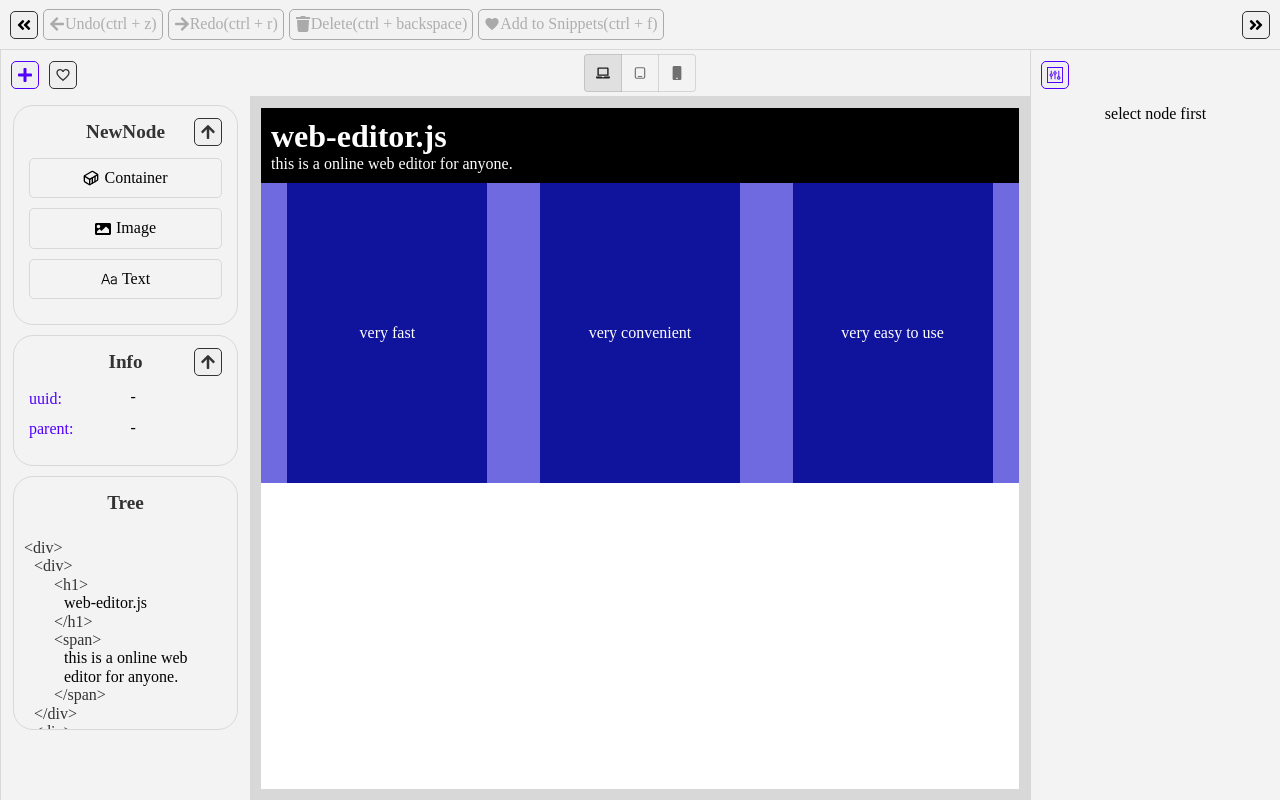
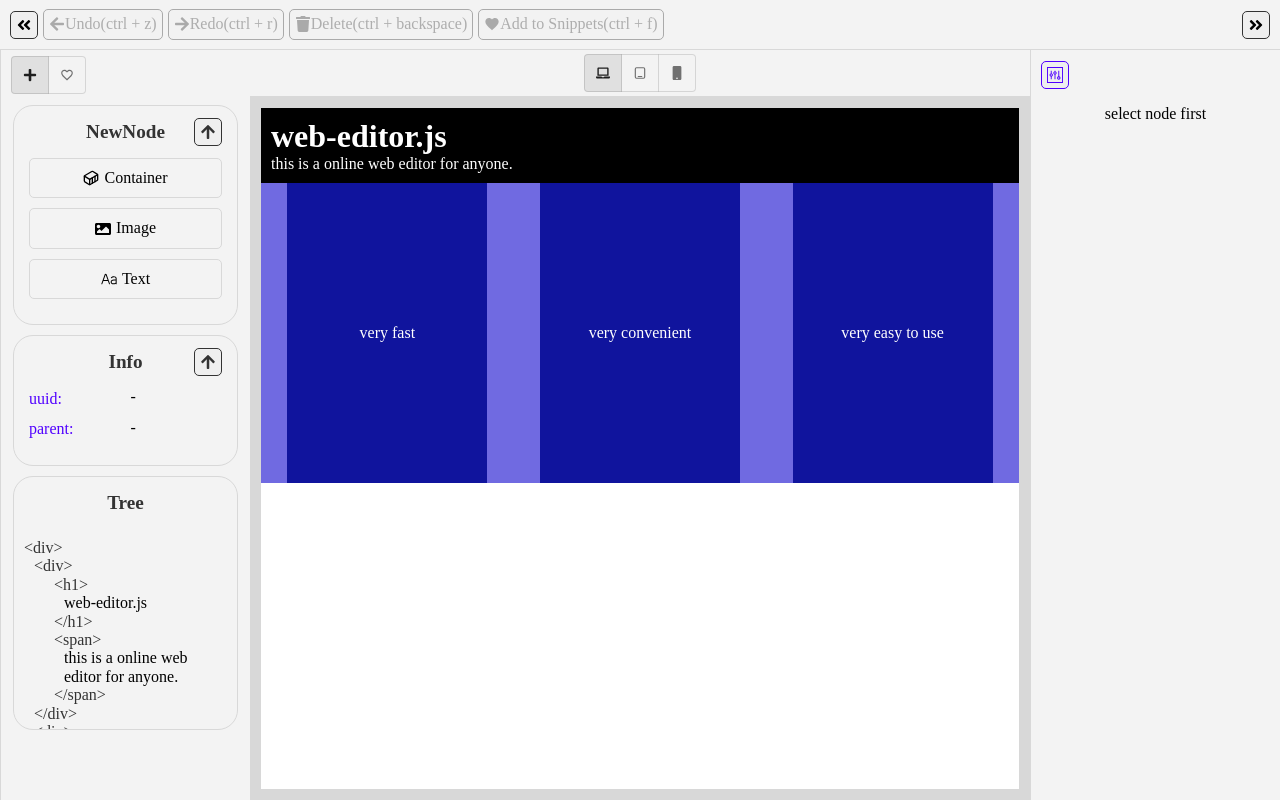
Before and after one commit to jasonlinkai/web-editor, a React (Create React App) app: page / in a window 1280 px wide. Built offline with nearby package versions, Linux system fonts and the light colour scheme; no server answers.

Commit message:
refact: left drawer

```diff
--- a/src/WebEditor/LeftDrawer/LeftDrawer.module.scss
+++ b/src/WebEditor/LeftDrawer/LeftDrawer.module.scss
@@ -34,21 +34,3 @@
   padding-top: $gap1;
   padding-bottom: $gap1;
 }
-
-.leftDrawerPanelAreaNoSelectedNode {
-  display: flex;
-  justify-content: center;
-  align-items: center;
-  height: 100%;
-  width: 100%;
-}
-
-.gap {
-  border-top: 1px solid $panel-border;
-  width: 100%;
-  height: 1px;
-}
-
-.leftDrawerTreeArea {
-  padding-top: $gap3;
-}
--- a/src/WebEditor/LeftDrawer/LeftDrawer.module.scss.d.ts
+++ b/src/WebEditor/LeftDrawer/LeftDrawer.module.scss.d.ts
@@ -1,7 +1,4 @@
-export declare const gap: string;
 export declare const leftDrawer: string;
 export declare const leftDrawerOpen: string;
 export declare const leftDrawerPanelArea: string;
-export declare const leftDrawerPanelAreaNoSelectedNode: string;
 export declare const leftDrawerTabsArea: string;
-export declare const leftDrawerTreeArea: string;
--- a/src/WebEditor/LeftDrawer/index.tsx
+++ b/src/WebEditor/LeftDrawer/index.tsx
@@ -1,15 +1,16 @@
 import styles from "./LeftDrawer.module.scss";
 import clsx from "clsx";
+import { useState } from "react";
 import { observer } from "mobx-react-lite";
-import { useStores } from "../../mobx/useMobxStateTreeStores";
+import { FaPlus } from "react-icons/fa";
+import { MdFavoriteBorder } from "react-icons/md";
+import ToggleButton from "@mui/material/ToggleButton";
+import ToggleButtonGroup from "@mui/material/ToggleButtonGroup";
+import InfoPanel from "../components/panels/InfoPanel";
 import NewNodePanel from "../components/panels/NewNodePanel";
 import AstTagTreePanel from "../components/panels/AstTagTreePanel";
-import ActionButton from "../components/ActionButton";
-import { FaPlus } from "react-icons/fa";
-import { useState } from "react";
-import InfoPanel from "../components/panels/InfoPanel";
-import { MdFavoriteBorder } from "react-icons/md";
 import SnippetsPanel from "../components/panels/SnippetsPanel";
+import { useStores } from "../../mobx/useMobxStateTreeStores";
 
 enum TabTypes {
   INFO = "INFO",
@@ -40,19 +41,25 @@ const LeftDrawer: React.FC = observer(() => {
       ])}
     >
       <div className={styles.leftDrawerTabsArea}>
-        {tabs.map((tab) => {
-          const { IconComponent, type } = tab;
-          return (
-            <ActionButton
-              key={type}
-              IconComponent={IconComponent}
-              isActive={type === tabType}
-              onClick={() => {
-                setTabType(type);
-              }}
-            />
-          );
-        })}
+        <ToggleButtonGroup
+          value={tabType}
+          exclusive
+          onChange={(e: React.MouseEvent<HTMLElement>, v: TabTypes | null) => {
+            if (v !== null) {
+              setTabType(v);
+            }
+          }}
+          aria-label="left drawer panel type"
+        >
+          {tabs.map((tab) => {
+            const { IconComponent, type } = tab;
+            return (
+              <ToggleButton value={type} aria-label={type}>
+                <IconComponent />
+              </ToggleButton>
+            );
+          })}
+        </ToggleButtonGroup>
       </div>
       <div className={styles.leftDrawerPanelArea}>
         {tabType === TabTypes.ADD_CHILDREN && (
```
